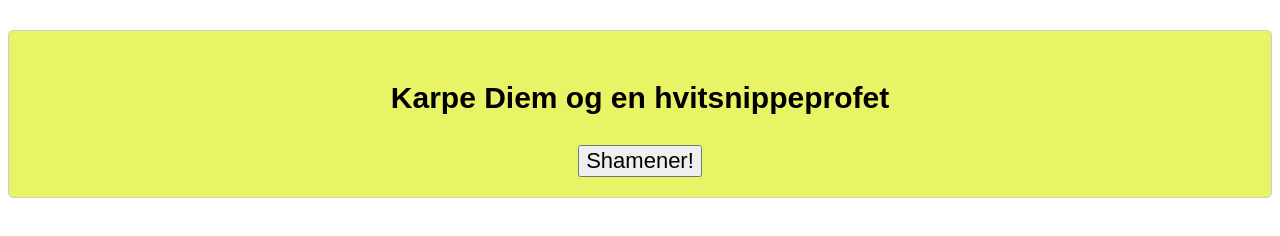
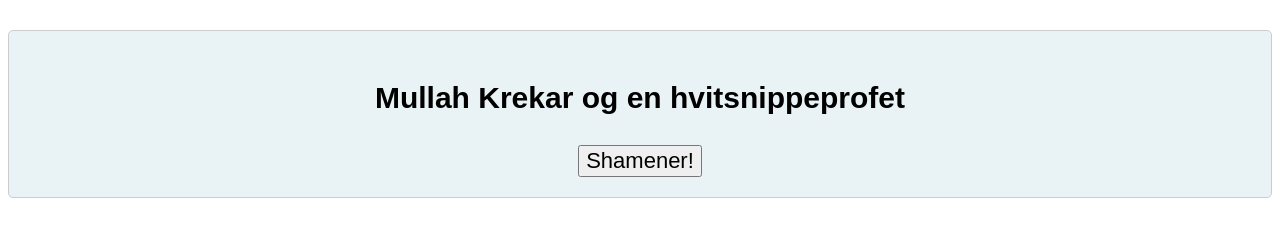
Before and after one commit to atleof/atleof.github.io, a plain HTML site: page index.html in a window 1280 px wide. Drawn offline with Linux system fonts and the light colour scheme.

Commit message:
Update index.html

```diff
--- a/index.html
+++ b/index.html
@@ -25,8 +25,8 @@
             var hvitsted = ["Frogner", "Bærum", "Tjuvholm", "Nordstrand", "Vestre Aker-", "Ullern", "Holmenkoll", "Bygdøy"];
             var svartsted = ["Tøyen", "Grønland", "Grorud", "Homsås", "Alna", "Stovner"];
 
-            var hvitperson = ["Sylvi Listhaug", "Magnus Carlsen", "Erna Solberg", "Erna", "Sylvi", "Stoltenberg", "Jens", "Hvite menn", "Siv Jensen"];
-            var svartperson = ["Magdi", "Chirag", "Karpe Diem", "Mullah Krekar", "Allah"];
+            var hvitperson = ["Sylvi Listhaug", "Magnus Carlsen", "Erna Solberg", "Erna", "Sylvi", "Stoltenberg", "Jens", "hvite menn", "Siv Jensen", "overklassen", "eliten"];
+            var svartperson = ["Magdi", "Chirag", "Karpe Diem", "Mullah Krekar", "Allah", "gatebarnene", "Hans Majestet Kong Harald V"];
 
             // Random numbers are made
             var rand1 = parseInt(Math.random() * adjektiv.length);
@@ -163,7 +163,7 @@
 	<style type="text/css">
 		body{font-family: arial, serif;}
 
-		#generator{background:#e9f366;border:1px solid #cccccc;margin:30px 0;font-size:30px;font-weight:bold;padding:50px 0 20px;text-align:center;-moz-border-radius: 5px;-webkit-border-radius: 5px;}
+		#generator{background:#e9f3f6;border:1px solid #cccccc;margin:30px 0;font-size:30px;font-weight:bold;padding:50px 0 20px;text-align:center;-moz-border-radius: 5px;-webkit-border-radius: 5px;}
 		#generator input{font-size:22px;font-weight:normal;margin-top: 30px}
 		#footer{font-size: 10px; color: #999; margin: 30px 0 0 0;}
 		#footer a{color:#999}
```
